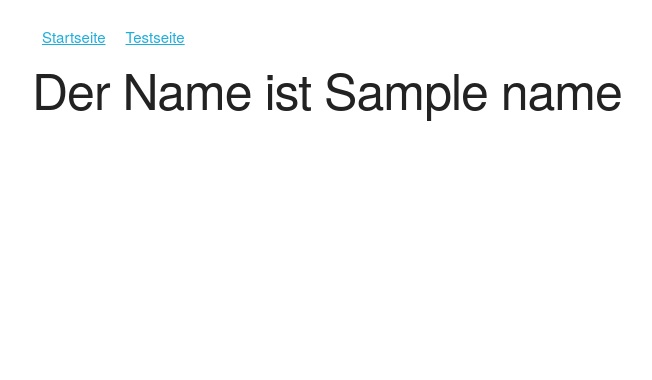
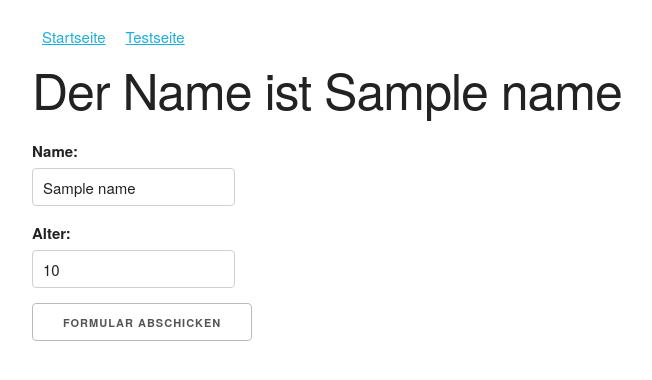
Before and after one commit to KateiRen/Python-Bootcamp, a Python web app: template flask/templates/test.html in a window 1280 px wide. Shown: the top 380 px of the page, without its empty margins (128-780 px from the left). Run offline with Jinja, Linux system fonts and the light colour scheme; the template is opened without the code that fills it: most values are stand-ins (such as "Sample title", 1, 10 or a date in 2020); some libraries are stand-ins or nearby versions.

Commit message:
lesson 210

```diff
--- a/flask/hello.py
+++ b/flask/hello.py
@@ -9,7 +9,8 @@ def hello():
 def test():
     args = request.args
     name = args.get("name")
-    return render_template("test.html", name = name)
+    age = args.get("age")
+    return render_template("test.html", name = name, age = age)
 
 @app.route("/template")
 def abcdefg():
--- a/flask/templates/test.html
+++ b/flask/templates/test.html
@@ -1,5 +1,17 @@
 {% extends "layouts/main.html" %}
 
 {% block content %}
-    <h1>Der Name ist {{ name }}</h1>
+    {% if name != None: %}
+        <h1>Der Name ist {{ name }}</h1>
+    {% endif %}
+
+    <form method="get">
+        <label for="name">Name:</label>
+        <input type="text" name="name" id="name" value="{% if name != None: %}{{name}}{% endif %}"/>
+        <label for="age">Alter:</label>
+        <input type="text" name="age" id="age" value="{% if age != None: %}{{age}}{% endif %}"/>
+        <br>
+        <input type="submit" value="Formular abschicken"/>
+    </form>
+
 {% endblock %}
```
